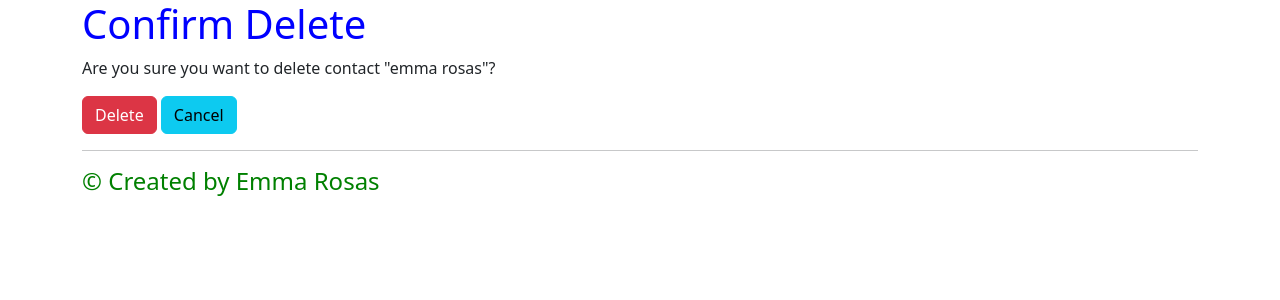
After one commit to EmmaRosas/Emmaa_Rosas, a Django app: page /contacts/1/delete in a window 1280 px wide. The commit adds this page. Shown: the top 300 px of the page. Run offline with Django 4.2, Linux system fonts and the light colour scheme; data comes from the database, SQL or seed files in the repository; both versions use the stored data as it was after the commit; some libraries are stand-ins or nearby versions.

Commit message:
Updated Delete Contact Page

```diff
--- /dev/null
+++ b/contacts/templates/contacts/contact_confirm_delete.html
@@ -0,0 +1,19 @@
+{% extends "base.html" %}
+
+{% block content %}
+
+
+<div class="centered-text" style="color: blue;">
+    <h1>Confirm Delete</h1>
+</div>
+<p>Are you sure you want to delete contact "{{ contact.name }}"?</p>
+<form method="post" action="{% url 'contact_delete' contact.id %}">
+    {% csrf_token %}
+    <button type="submit" class="btn btn-danger" >Delete</button>
+    <a href="{% url 'contact_list' %}" class="btn btn-info">Cancel</a>
+</form>
+<hr>
+<div class="centered-text" style="color: green;">
+    <h4>&copy; Created by Emma Rosas</h4>
+</div>
+{% endblock content %}
--- a/contacts/templates/contacts/contact_detail.html
+++ b/contacts/templates/contacts/contact_detail.html
@@ -12,7 +12,7 @@
 <br>
 <a class="btn btn-info" href="{% url 'contact_list' %}" role="button">Home</a>
 <a class="btn btn-info" href="{% url 'contact_update' contact.pk %}" role="button">Edit</a>
-<a class="btn btn-info" role="button">Delete</a>
+<a class="btn btn-info" href="{% url 'contact_delete' contact.pk %}" role="button">Delete</a>
 
 <hr>
 <div class="centered-text" style="color: green;">
--- a/contacts/templates/contacts/contact_list.html
+++ b/contacts/templates/contacts/contact_list.html
@@ -27,7 +27,7 @@
       </a>
         &nbsp;
 
-        <a class="icon-link">
+        <a class="icon-link" href="{% url 'contact_delete' contact.pk %}">
           <i class="bi bi-trash"></i>
         </a>
         &nbsp;
--- a/contacts/urls.py
+++ b/contacts/urls.py
@@ -1,11 +1,12 @@
 from django.urls import path
 
-from .views import ContactListView,ContactCreateView,ContactDetailView,ContactUpdateView
+from .views import ContactListView,ContactCreateView,ContactDetailView,ContactUpdateView,ContactDeleteView
 
 urlpatterns = [
     path("", ContactListView.as_view(), name="contact_list"),
-    path("create/", ContactCreateView, name="contact_create"),
+    path("create/", ContactCreateView.as_view, name="contact_create"),
     path("contacts/<int:pk>/", ContactDetailView.as_view(), name="contact_detail"),
     path("contacts/<int:pk>/update", ContactUpdateView.as_view(), name="contact_update"),
+    path("contacts/<int:pk>/delete", ContactDeleteView.as_view(), name="contact_delete"),
 
 ]
--- a/contacts/views.py
+++ b/contacts/views.py
@@ -1,5 +1,5 @@
 from django.shortcuts import render,redirect
-from django.views.generic import ListView,CreateView,DetailView,UpdateView
+from django.views.generic import ListView,CreateView,DetailView,UpdateView,View,DeleteView
 from .models import Contact
 from .contact_form import ContactForm
 from django.urls import reverse_lazy
@@ -9,16 +9,25 @@ from .models import Contact
 class ContactListView(ListView):
     model = Contact
 
-def ContactCreateView(request):
-    if request.method == 'POST':
+class ContactCreateView(View):
+    template_name = 'contacts/contact_form.html'
+
+    def get(self, request):
+        form = ContactForm()
+        context = {
+            'form': form,
+            'is_creation': True
+        }
+        return render(request, self.template_name, context)
+
+    def post(self, request):
+
         form = ContactForm(request.POST)
         if form.is_valid():
             form.save()  # This will create a new Contact instance
             return redirect('contact_list')  # Redirect to the contact list page or any other page
-    else:
-        form = ContactForm()
 
-    return render(request, 'contacts/contact_form.html', {'form': form})
+        return render(request, self.template_name, {'form': form})
 
 class ContactDetailView(DetailView):
     model = Contact
@@ -27,3 +36,20 @@ class ContactUpdateView(UpdateView):
     model = Contact
     form_class = ContactForm
     success_url = reverse_lazy("contact_list")
+    template_name = 'contacts/contact_form.html'
+
+    def get_context_data(self, **kwargs):
+        context = super().get_context_data(**kwargs)
+        context['is_creation'] = False
+        return context
+
+
+class ContactUpdateView(UpdateView):
+    model = Contact
+    form_class = ContactForm
+    template_name = 'contacts/contact_form.html'  # Use the same form template for update
+    success_url = reverse_lazy("contact_list")
+
+class ContactDeleteView(DeleteView):
+    model = Contact
+    success_url = reverse_lazy("contact_list")
```
Also changed, not shown: contacts/templates/contacts/contact_form.html (+8 -1 lines), db.sqlite3.
